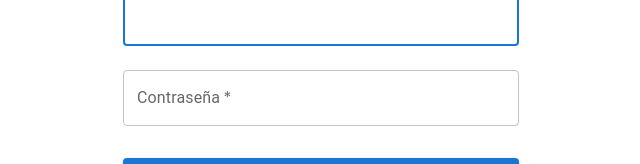
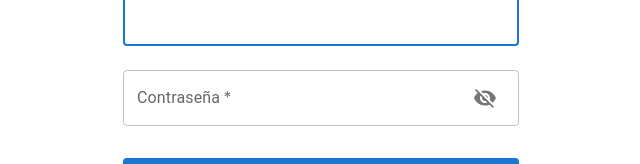
Before and after one commit to programateacademy/red-jods-proyectos-frontend, a React (Vite) app: page /recover in a window 1280 px wide. Shown: the part 186-350 px from the top of the page, without its empty margins (319-959 px from the left). Built offline with nearby package versions, Linux system fonts and the light colour scheme.

Commit message:
Add show and hide password in login, recover and newUser.

```diff
--- a/src/components/Login/Login.jsx
+++ b/src/components/Login/Login.jsx
@@ -3,8 +3,6 @@
 import Button from '@mui/material/Button';
 import CssBaseline from '@mui/material/CssBaseline';
 import TextField from '@mui/material/TextField';
-import FormControlLabel from '@mui/material/FormControlLabel';
-import Checkbox from '@mui/material/Checkbox';
 import Grid from '@mui/material/Grid';
 import Box from '@mui/material/Box';
 import LockOutlinedIcon from '@mui/icons-material/LockOutlined';
@@ -18,6 +16,10 @@
 import { AuthContext } from '../AuthContext/AuthContext';
 import swal from 'sweetalert';
 import { useNavigate } from "react-router-dom";
+import IconButton from '@mui/material/IconButton';
+import InputAdornment from '@mui/material/InputAdornment';
+import Visibility from '@mui/icons-material/Visibility';
+import VisibilityOff from '@mui/icons-material/VisibilityOff';
 
 function Copyright(props) {
   return (
@@ -71,6 +73,12 @@
 
   };
 
+  //To show password
+  // Add these variables to your component to track the state
+  const [showPassword, setShowPassword]=useState(false);
+  const handleClickShowPassword=() => setShowPassword(!showPassword);
+  const handleMouseDownPassword=() => setShowPassword(!showPassword);
+
   return (
     <ThemeProvider theme={theme}>
       <Container component="main" maxWidth="xs">
@@ -102,9 +110,23 @@
               fullWidth
               name="password"
               label="Contraseña"
-              type="password"
               id="password"
               autoComplete="current-password"
+              variant="outlined"
+              type={showPassword? "text":"password"} // <-- This is where the magic happens
+              InputProps={{ // <-- This is where the toggle button is added.
+                endAdornment: (
+                  <InputAdornment position="end">
+                    <IconButton
+                      aria-label="toggle password visibility"
+                      onClick={handleClickShowPassword}
+                      onMouseDown={handleMouseDownPassword}
+                    >
+                      {showPassword? <Visibility />:<VisibilityOff />}
+                    </IconButton>
+                  </InputAdornment>
+                )
+              }}
             />
             <Grid container>
               <Grid item xs>
--- a/src/components/Recover/Recover.jsx
+++ b/src/components/Recover/Recover.jsx
@@ -18,6 +18,11 @@
 import { AuthContext } from '../AuthContext/AuthContext';
 import swal from 'sweetalert';
 import { useNavigate } from "react-router-dom";
+import IconButton from '@mui/material/IconButton';
+import InputAdornment from '@mui/material/InputAdornment';
+import Visibility from '@mui/icons-material/Visibility';
+import VisibilityOff from '@mui/icons-material/VisibilityOff';
+
 
 function Copyright(props) {
   return (
@@ -69,6 +74,12 @@
 
   };
 
+  //To show password
+  // Add these variables to your component to track the state
+  const [showPassword, setShowPassword]=useState(false);
+  const handleClickShowPassword=() => setShowPassword(!showPassword);
+  const handleMouseDownPassword=() => setShowPassword(!showPassword);
+
   return (
     <ThemeProvider theme={theme}>
       <Container component="main" maxWidth="xs">
@@ -106,9 +117,23 @@
               fullWidth
               name="password"
               label="Contraseña"
-              type="password"
               id="password"
-              autoComplete="current-password"
+              autoComplete="new-password"
+              variant="outlined"
+              type={showPassword? "text":"password"} // <-- This is where the magic happens
+              InputProps={{ // <-- This is where the toggle button is added.
+                endAdornment: (
+                  <InputAdornment position="end">
+                    <IconButton
+                      aria-label="toggle password visibility"
+                      onClick={handleClickShowPassword}
+                      onMouseDown={handleMouseDownPassword}
+                    >
+                      {showPassword? <Visibility />:<VisibilityOff />}
+                    </IconButton>
+                  </InputAdornment>
+                )
+              }}
             />
               <Button
                 type="submit"
--- a/src/components/Users/NewUser/NewUser.jsx
+++ b/src/components/Users/NewUser/NewUser.jsx
@@ -18,6 +18,10 @@
 import { AuthContext } from '../../AuthContext/AuthContext';
 import swal from 'sweetalert';
 import { useNavigate } from "react-router-dom";
+import IconButton from '@mui/material/IconButton';
+import InputAdornment from '@mui/material/InputAdornment';
+import Visibility from '@mui/icons-material/Visibility';
+import VisibilityOff from '@mui/icons-material/VisibilityOff';
 
 
 function Copyright(props) {
@@ -81,6 +85,12 @@
 
     };
 
+    //To show password
+    // Add these variables to your component to track the state
+    const [showPassword, setShowPassword]=useState(false);
+    const handleClickShowPassword=() => setShowPassword(!showPassword);
+    const handleMouseDownPassword=() => setShowPassword(!showPassword);
+
     return (
         <ThemeProvider theme={theme}>
             <Container component="main" maxWidth="xs">
@@ -141,10 +151,23 @@
                                     fullWidth
                                     name="password"
                                     label="Contraseña"
-                                    type="password"
                                     id="password"
                                     autoComplete="new-password"
-                                    // onChange={handlePasswordChange}
+                                    variant="outlined"
+                                    type={showPassword? "text":"password"} // <-- This is where the magic happens
+                                    InputProps={{ // <-- This is where the toggle button is added.
+                                        endAdornment: (
+                                            <InputAdornment position="end">
+                                                <IconButton
+                                                    aria-label="toggle password visibility"
+                                                    onClick={handleClickShowPassword}
+                                                    onMouseDown={handleMouseDownPassword}
+                                                >
+                                                    {showPassword? <Visibility />:<VisibilityOff />}
+                                                </IconButton>
+                                            </InputAdornment>
+                                        )
+                                    }}
                                 />
                             </Grid>
                             <Grid item xs={12}>
```
